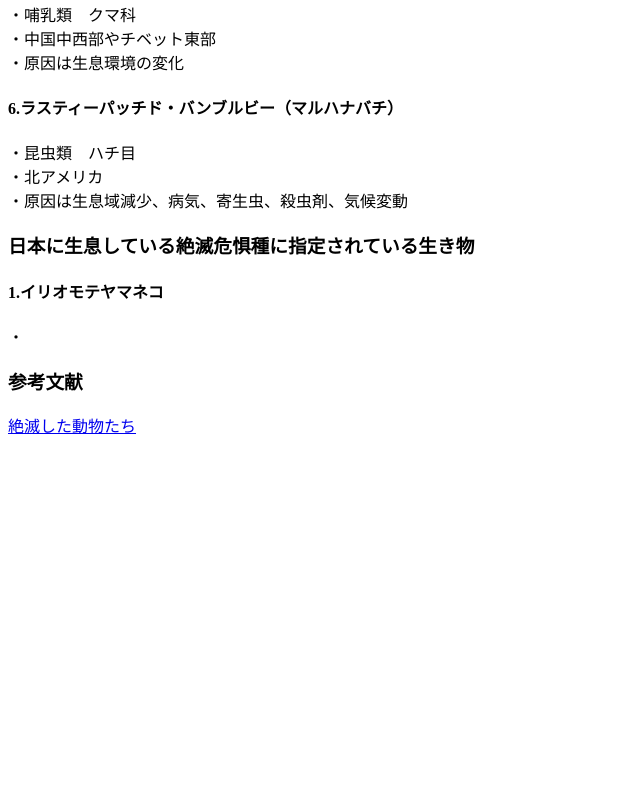
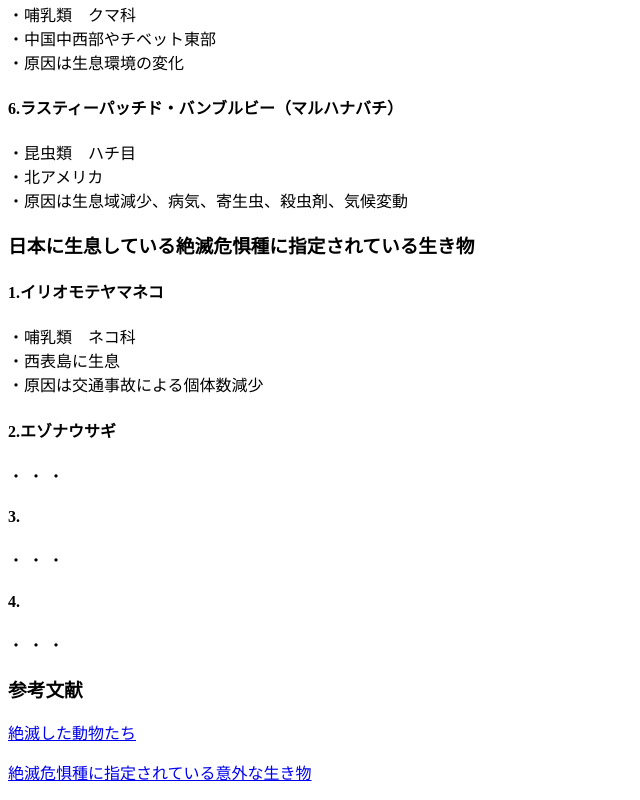
Before and after one commit to 2259226/homepages, a plain HTML site: page index.html in a window 1280 px wide. Shown: the part 1135-1935 px from the top of the page, without its empty margins (0-640 px from the left). Before the commit the page ends 1588 px from the top, so only its background shows below. Drawn offline with Linux system fonts and the light colour scheme.

Commit message:
Update index.html

```diff
--- a/index.html
+++ b/index.html
@@ -45,7 +45,25 @@
 <h3>日本に生息している絶滅危惧種に指定されている生き物</h3>
 <article>
 <h4>1.イリオモテヤマネコ</h4>
+・哺乳類　ネコ科<br>
+・西表島に生息<br>
+・原因は交通事故による個体数減少<br>
+<h4>2.エゾナウサギ</h4>
 ・
+・
+・
+<h4>3.</h4>
+・
+・
+・
+<h4>4.</h4>
+・
+・
+・
+
+
+
+
 
 
 
@@ -56,3 +74,4 @@
 
   <h3>参考文献</h3>
 <p><a href="https://myethicalchoice.com/journal/climate-change/extinct-animal/">絶滅した動物たち</a></p>
+<p><a href="https://myethicalchoice.com/journal/climate-change/endangered-species/">絶滅危惧種に指定されている意外な生き物</a></p>
```
